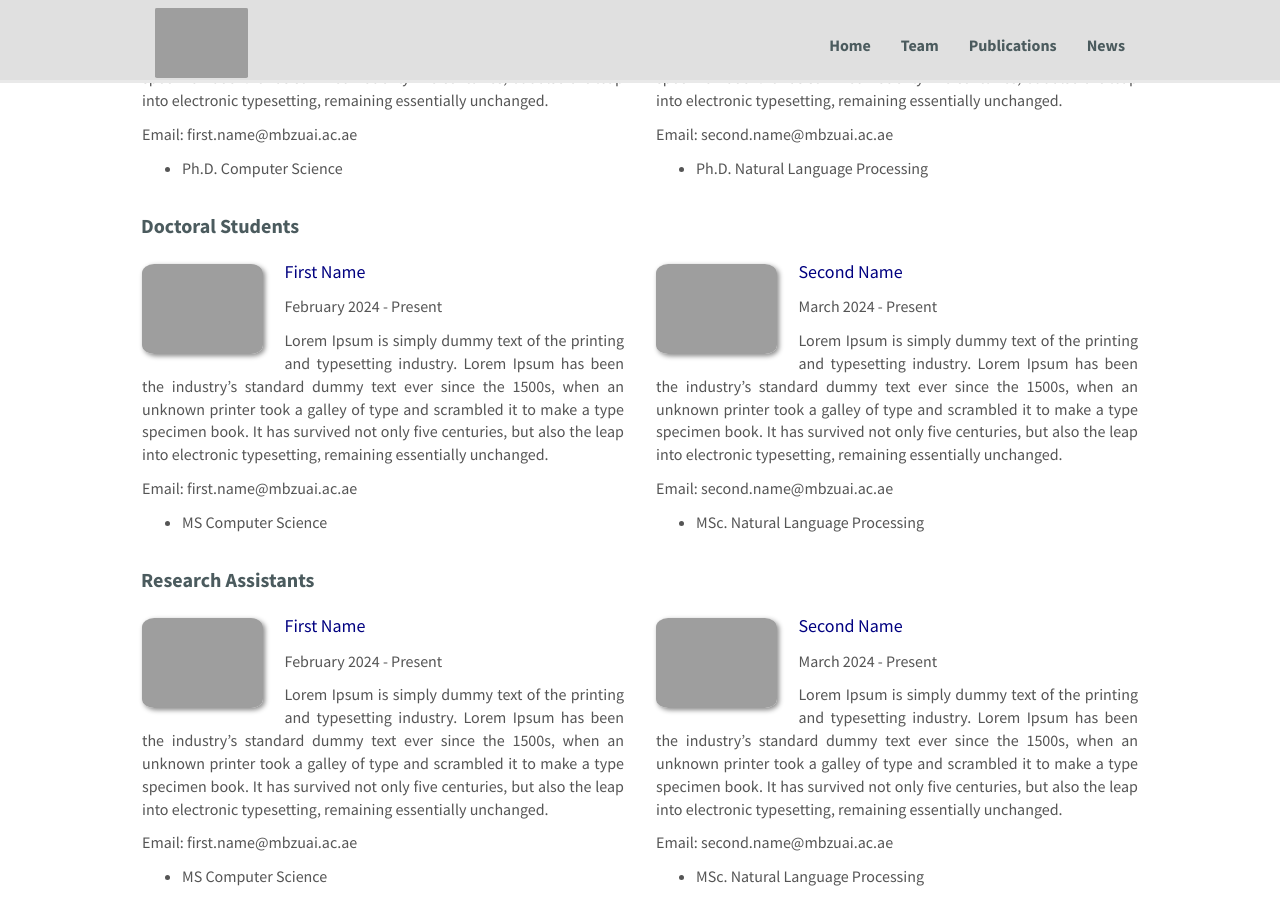
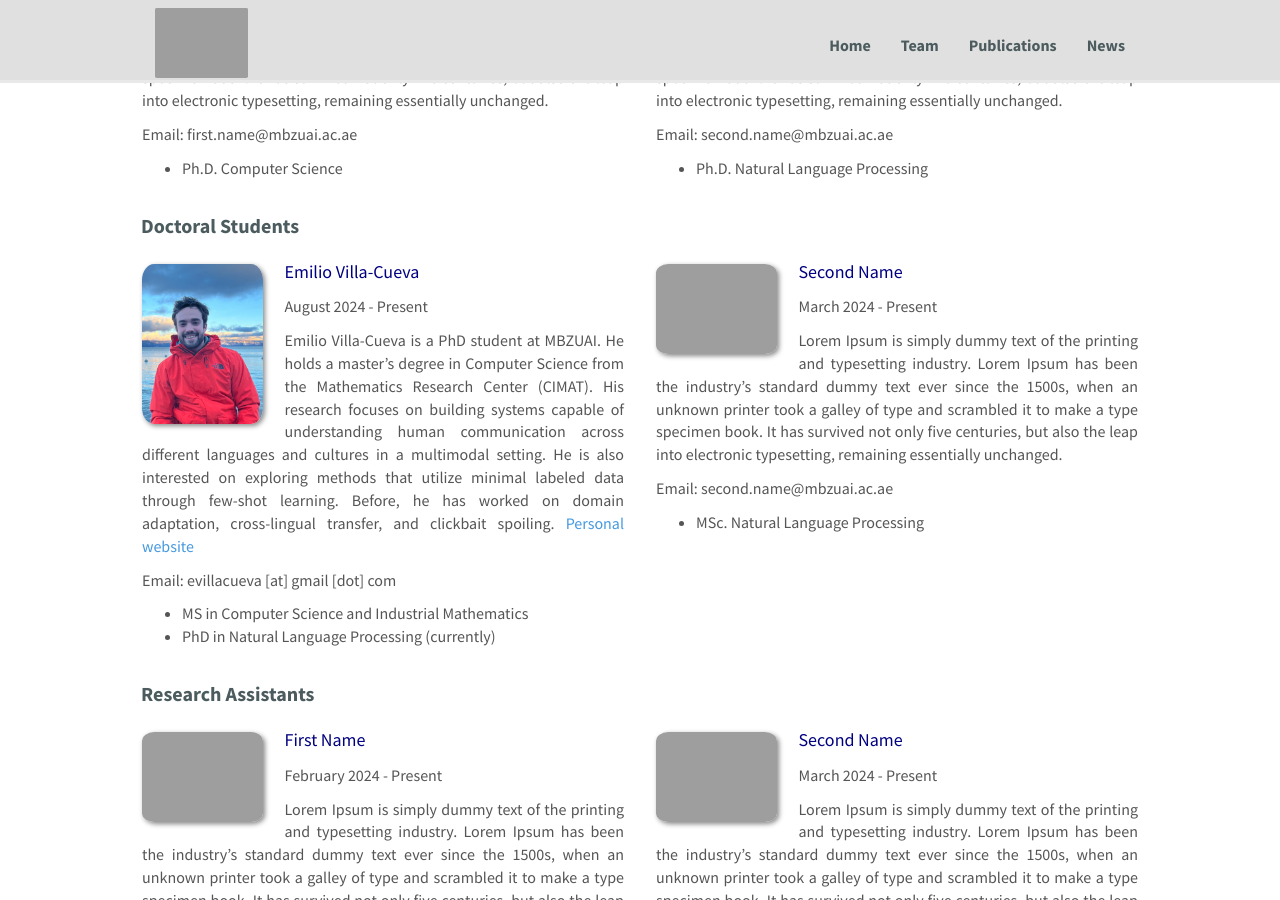
Before and after one commit to RiTUAL-MBZUAI/web, a Jekyll site: the page built from _pages/team.md, in a window 1280 px wide and 900 px high, scrolled down 788 px. Built offline with Jekyll 4.4.1, drawn with Linux system fonts in a browser that asks for light colours; nearby versions of some CDN libraries.

Commit message:
added emilio's info

```diff
--- a/_data/phds.yml
+++ b/_data/phds.yml
@@ -1,11 +1,11 @@
-- name: First Name
-  photo: verdoes1.jpg
-  duration:  February 2024 - Present
-  info: Lorem Ipsum is simply dummy text of the printing and typesetting industry. Lorem Ipsum has been the industry's standard dummy text ever since the 1500s, when an unknown printer took a galley of type and scrambled it to make a type specimen book. It has survived not only five centuries, but also the leap into electronic typesetting, remaining essentially unchanged.
-  email: first.name@mbzuai.ac.ae
-  number_educ: 1
-  education1: MS Computer Science
-  education2:
+- name: Emilio Villa-Cueva
+  photo: emilio.jpeg
+  duration:  August 2024 - Present
+  info: Emilio Villa-Cueva is a PhD student at MBZUAI. He holds a master’s degree in Computer Science from the Mathematics Research Center (CIMAT). His research focuses on building systems capable of understanding human communication across different languages and cultures in a multimodal setting. He is also interested on exploring methods that utilize minimal labeled data through few-shot learning. Before, he has worked on domain adaptation, cross-lingual transfer, and clickbait spoiling. [Personal website](https://villacu.github.io/)
+  email: evillacueva [at] gmail [dot] com
+  number_educ: 2
+  education1: MS in Computer Science and Industrial Mathematics
+  education2: PhD in Natural Language Processing (currently)
   education3:
   education4:
 
```
Also changed, not shown: images/teampic/emilio.jpeg (added), 3 other files.
